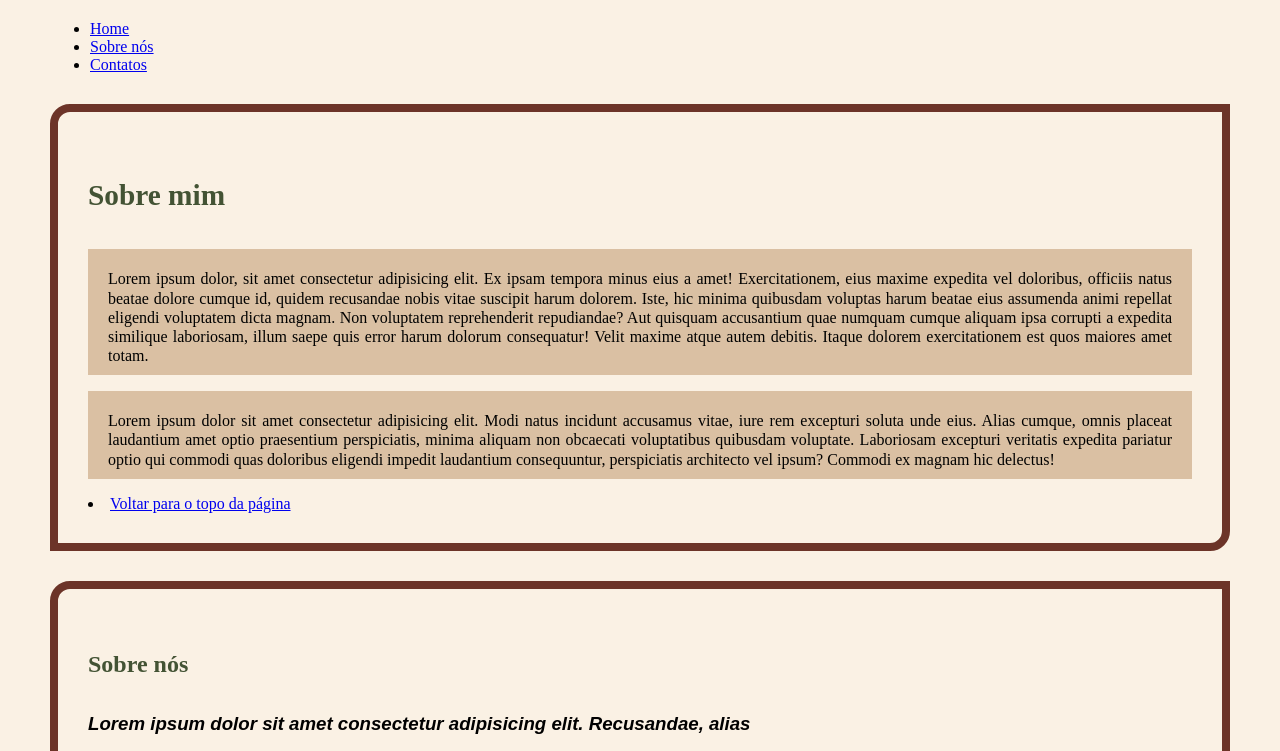
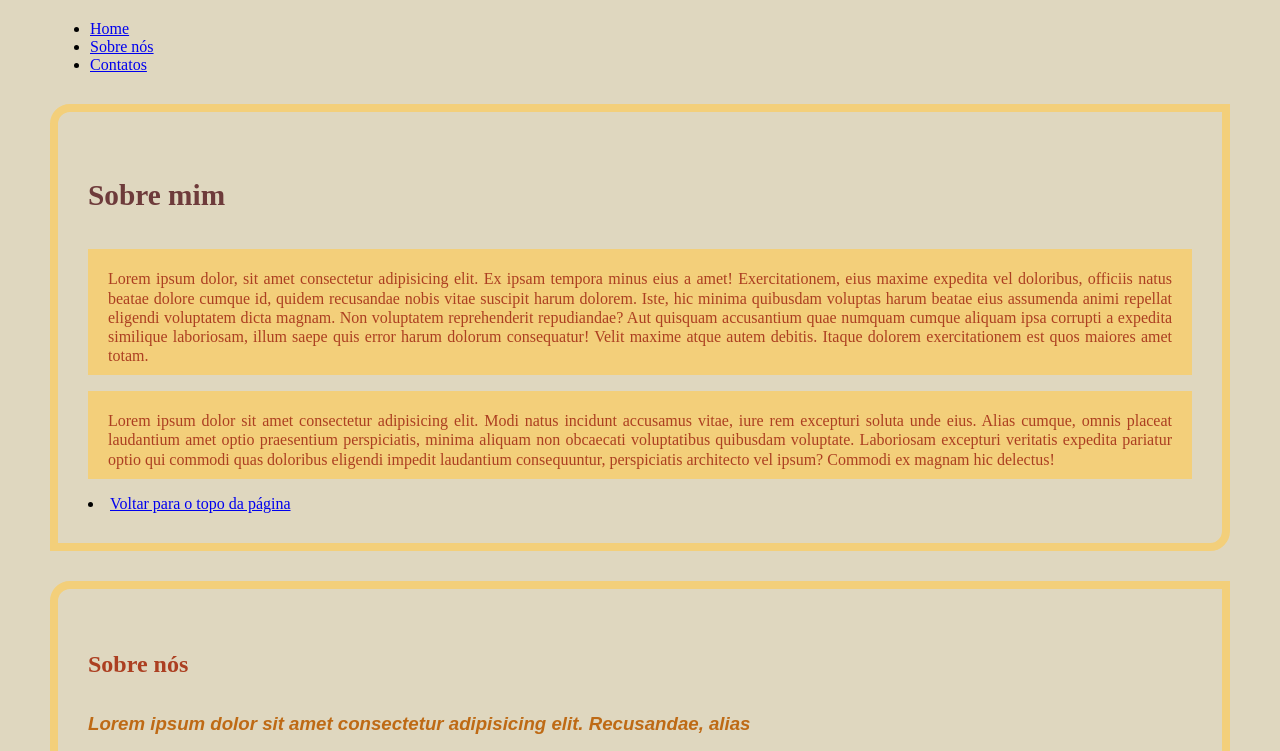
Before and after one commit to ErickHanom/html-semantico, a plain HTML site: page index.html in a window 1280 px wide. Shown: the top 751 px of the page. Drawn offline with Linux system fonts and the light colour scheme.

Commit message:
style: criação de variáveis de tema

```diff
--- a/style.css
+++ b/style.css
@@ -1,3 +1,12 @@
+:root{
+    --cor-primaria: #6E3B3B;
+    --cor-secundaria: #AC3F21;
+    --cor-terciaria: #BE6A15;
+    --cor-quaternaria: #F3CF7A;
+    --cor-fundo: #DFD7BF;
+
+}
+
 html {
     scroll-behavior: smooth;/*comportamento-da-rolagem: suave */
 }
@@ -6,19 +15,19 @@ body {
 
    margin: 20px 50px;
    text-align: justify;
-   background-color: #FAF1E4;
+   background-color: var(--cor-fundo);
 
 }
 
 .titulo-de-pagina {
-    color: #435334;
+    color: var(--cor-primaria);
     line-height: 2;
     font-weight: bold;
     font-size: 22pt;
 }
 
 .titulo-de-artigo {
-    color: #435334;
+    color: var(--cor-secundaria);
     line-height: 2;
     font-weight: bold;
     font-size: 18pt;
@@ -26,14 +35,14 @@ body {
 }
 
 .titulo-de-secao {
-    color: #435334;
+    color: var(--cor-secundaria);
     line-height: 1.8;
     font-weight: bold;
     font-size: 18pt;
 }
 
 .subtitulo-de-artigo {
-    color: 59CE8F;
+    color: var(--cor-terciaria);
     line-height: 1.5;
     font-weight: bold;
     font-size: 14pt;
@@ -42,17 +51,17 @@ body {
 }
 
 p {
-    color: #000000;
+    color: var(--cor-secundaria);
     line-height: 1.2;
 }
 
 .paragrafo-de-artigo{
-    background-color: #DAC0A3;
+    background-color: var(--cor-quaternaria);
     padding: 20px 20px 10px 20px;
 }
 
 article {
-    border: 8px solid #6C3428;
+    border: 8px solid var(--cor-quaternaria);
     padding: 30px;
     margin: 30px 0;
     border-radius: 20px 0 20px 0;
```
